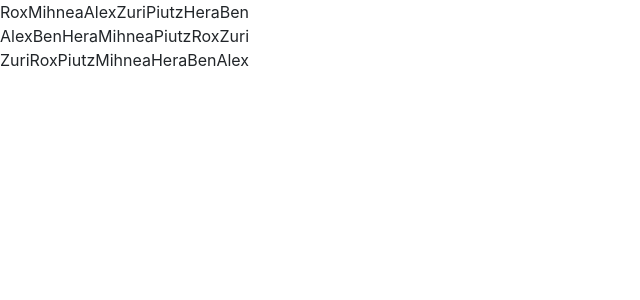
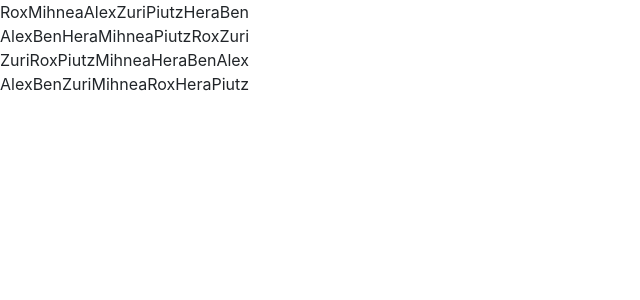
Before and after one commit to separatio/ez-daily, a Next.js app: page /sort in a window 1280 px wide. Shown: the top 300 px of the page, without its empty margins (0-640 px from the left). Built offline with nearby package versions, Linux system fonts and the light colour scheme.

Commit message:
Add no sort method

```diff
--- a/pages/sort.js
+++ b/pages/sort.js
@@ -1,5 +1,4 @@
 //Offer multiple ways of selecting standup candidates:
-//- in the order provided
 
 const array1 = ['Alex', 'Ben', 'Zuri', 'Mihnea', 'Rox', 'Hera', "Piutz"];
 const array2 = ['Alex', 'Ben', 'Zuri', 'Mihnea', 'Rox', 'Hera', "Piutz"];
@@ -28,6 +27,12 @@ const reverseAlphabeticallySort = (array) => {
   return array.sort().reverse();
 }
 
+//- in the order provided
+
+const noSort = (array) => {
+  return array;
+}
+
 const showSort = () => {
   return(
     <div>
@@ -36,6 +41,8 @@ const showSort = () => {
       {alphabeticallySort(array2)}
       <br />
       {reverseAlphabeticallySort(array3)}
+      <br />
+      {noSort(array4)}
     </div>
   )
 }
```
